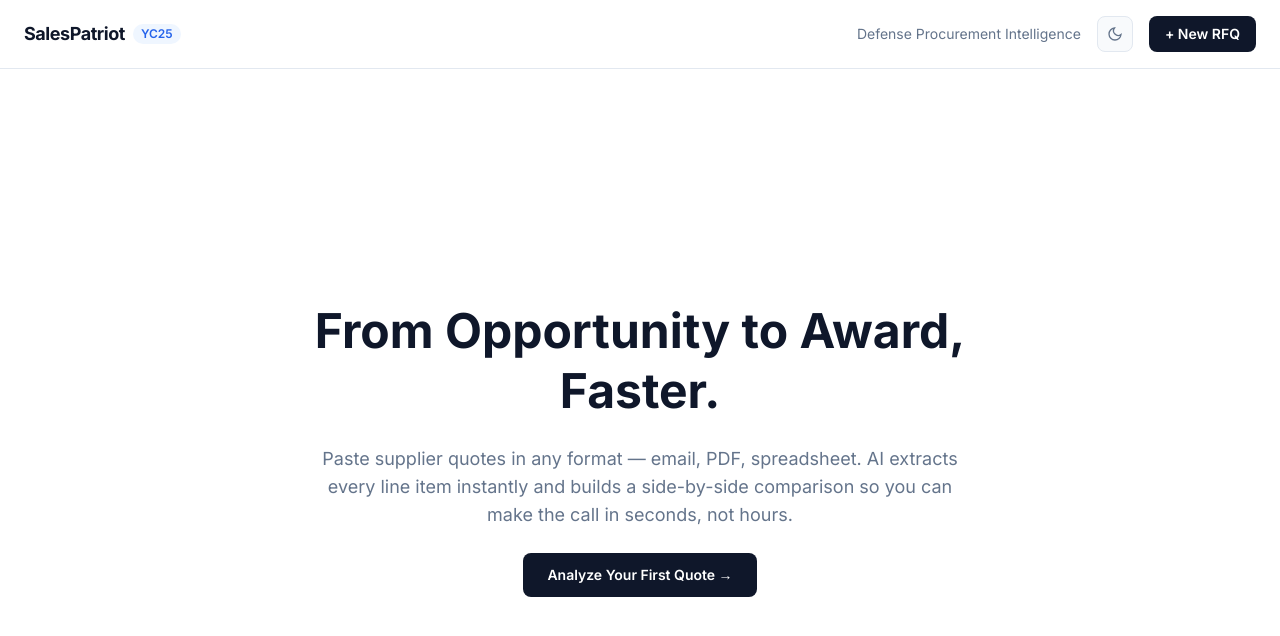
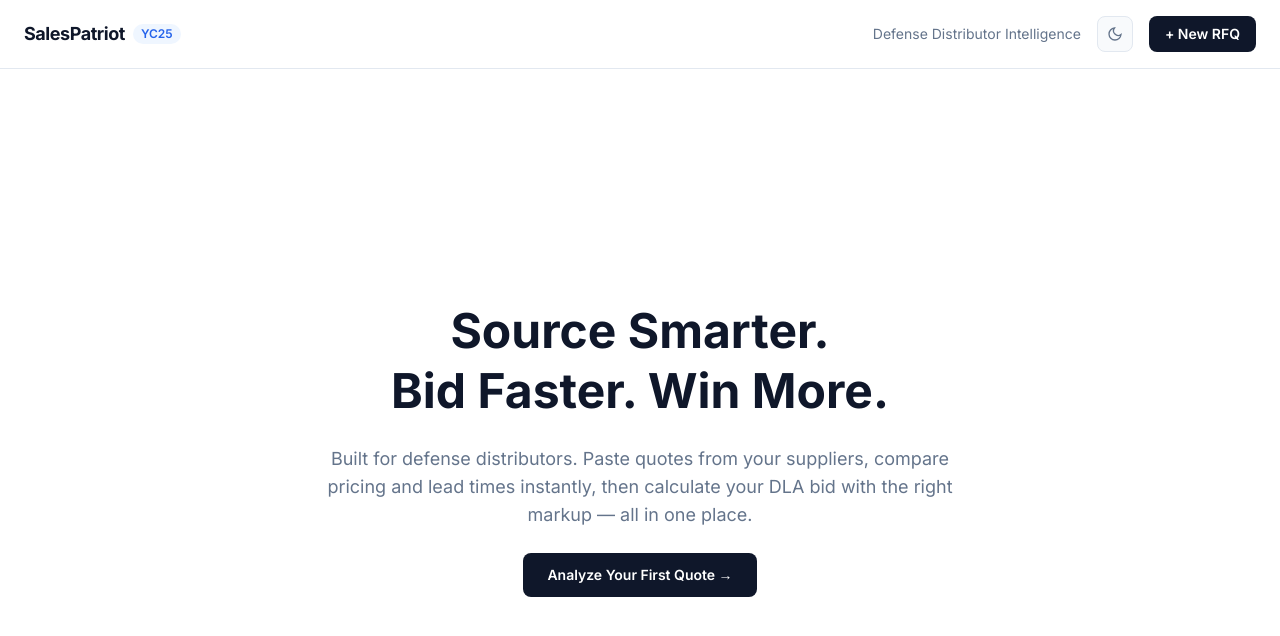
Before and after one commit to tylertraviss/RFQ-Comparison-Tool, a Next.js app: page / in a window 1280 px wide. Shown: the top 636 px of the page. Built offline with nearby package versions, Linux system fonts and the light colour scheme; no server answers; the database is empty.

Commit message:
Tweaks in wording for distributors

```diff
--- a/app/page.tsx
+++ b/app/page.tsx
@@ -26,10 +26,10 @@ export default async function HomePage() {
       <div className="flex flex-col items-center justify-center text-center" style={{ minHeight: 'calc(100vh - 120px)' }}>
         <div className="flex flex-col items-center gap-6 max-w-2xl">
           <h1 className="text-5xl font-bold leading-tight" style={{ color: 'var(--text)' }}>
-            From Opportunity to Award,<br />Faster.
+            Source Smarter.<br />Bid Faster. Win More.
           </h1>
           <p className="text-lg" style={{ color: 'var(--text-muted)' }}>
-            Paste supplier quotes in any format — email, PDF, spreadsheet. AI extracts every line item instantly and builds a side-by-side comparison so you can make the call in seconds, not hours.
+            Built for defense distributors. Paste quotes from your suppliers, compare pricing and lead times instantly, then calculate your DLA bid with the right markup — all in one place.
           </p>
           <div className="flex items-center gap-4">
             <Link
--- a/components/Navbar.tsx
+++ b/components/Navbar.tsx
@@ -23,7 +23,7 @@ export default function Navbar() {
 
         <div className="flex items-center gap-4">
           <span className="text-sm hidden md:block" style={{ color: 'var(--text-muted)' }}>
-            Defense Procurement Intelligence
+            Defense Distributor Intelligence
           </span>
 
           {/* Theme toggle */}
```
